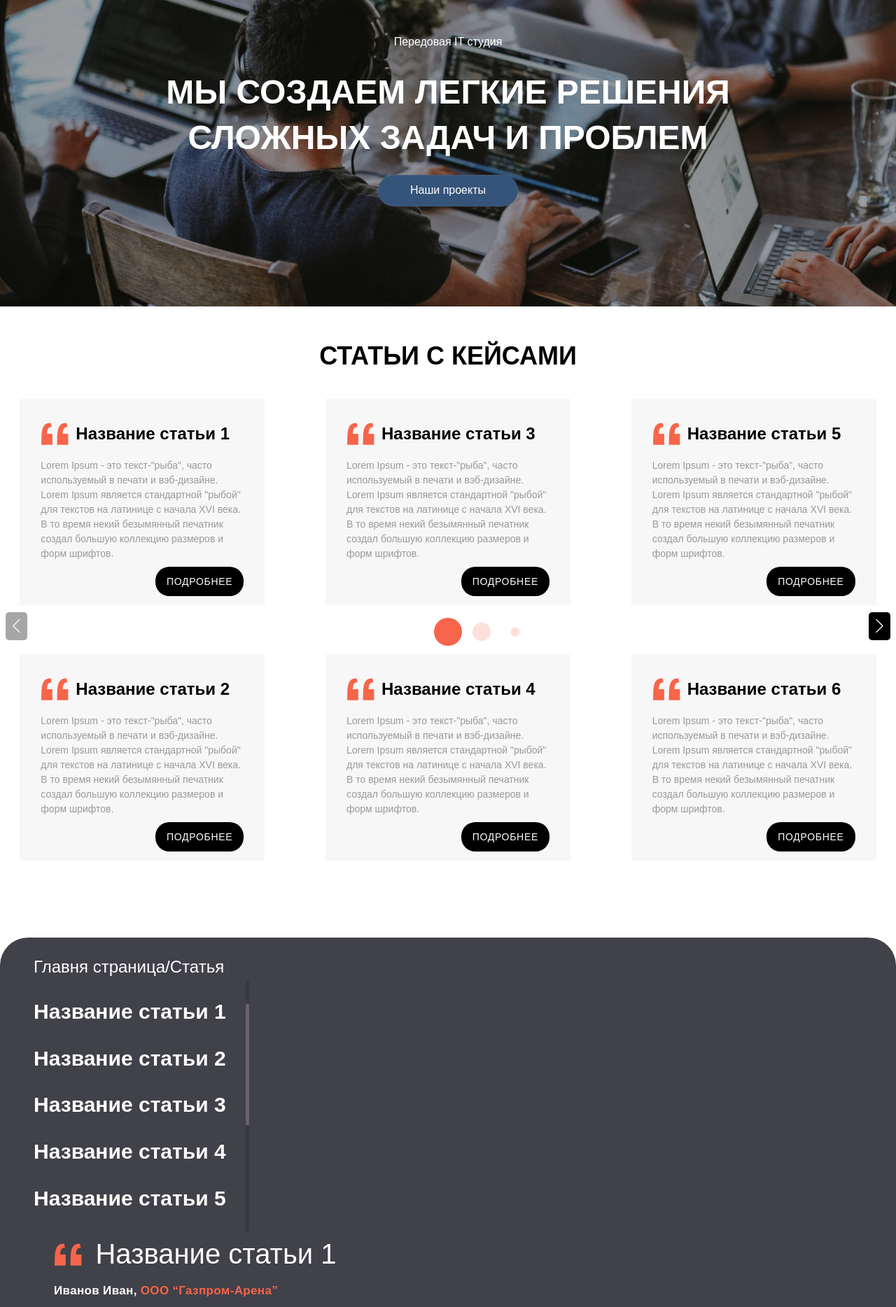
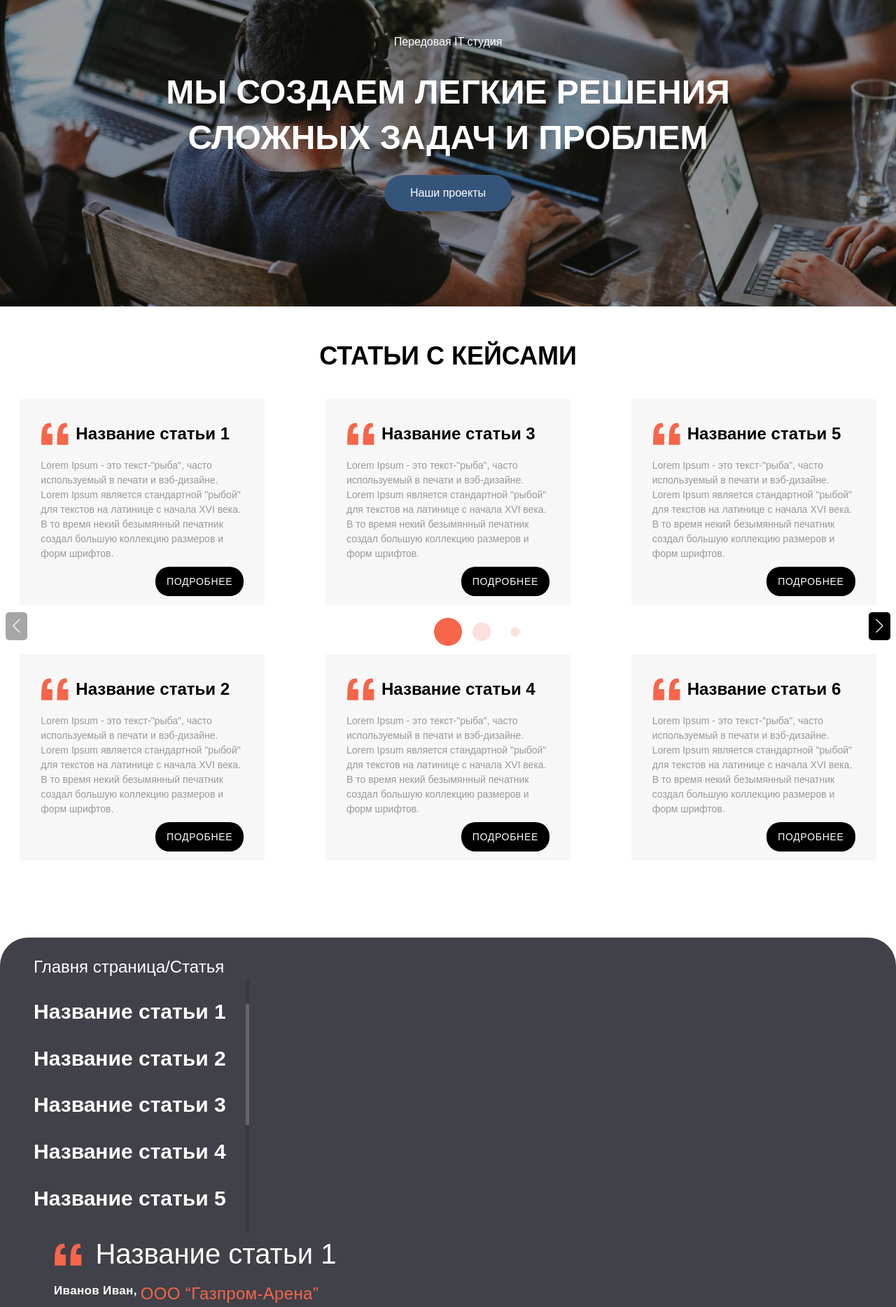
Before and after one commit to Ekaterina24/Visiting_card, a PHP site: page /second.html in a window 1280 px wide. Shown: the part 312-2180 px from the top of the page at 70% size. Run offline with PHP 8.4, Linux system fonts and the light colour scheme.

Commit message:
all links second.html

```diff
--- a/css/second.css
+++ b/css/second.css
@@ -105,7 +105,8 @@
     margin-top: 30px;
 }
 
-.info button {
+.info a {
+    display: inline-block;
     background: #34547A;
     box-shadow: 0px 0px 10px rgba(111, 111, 111, 0.25);
     border-radius: 30px;
@@ -114,11 +115,9 @@
     line-height: 20px;
     text-align: center;
     color: #FFFFFF;
-    width: 200px;
-    height: 45px;
-    outline: none;
     border: 1px solid rgba(111, 111, 111, 0.25);
     box-sizing: border-box;
+    padding: 15px 36px;
 }
 
 .burger {
@@ -263,96 +262,6 @@
     overflow: hidden;
 }
 
-/* .more-article {
-    margin-bottom: 20px;
-}
-
-.container-more-article {
-    margin: 0 auto;
-    max-width: 1300px;
-    background: #404149;
-    border-radius: 40px;
-    padding: 51px 80px 0;
-}
-
-.responsive {
-    width: 100%;
-    height: auto;
-    max-width: 350px;
-    max-height: 350px;
-}
-
-.more-article-block img {
-    width: 40px;
-    height: 40px;
-    vertical-align: middle;
-}
-
-.more-article-block h3 {
-    margin: 0;
-    display: inline-block;
-    vertical-align: middle;
-
-    font-style: normal;
-    font-weight: bold;
-    font-size: 48px;
-    line-height: 59px;
-    color: #FFFFFF;
-    margin-left: 10px;
-}
-
-.more-article-author {
-    font-style: normal;
-    font-weight: bold;
-    font-size: 21px;
-    line-height: 26px;
-    letter-spacing: 0.02em;
-    color: #FFFFFF;
-
-    margin-left: 65px;
-    margin-top: 5px;
-}
-
-.more-article-author span {
-    color: #F7654A;
-}
-
-.more-article-text {
-    margin-top: 60px;
-}
-
-.more-article-text img {
-    float: left;
-    margin: 0 15px 5px 0;
-}
-
-.more-article-text p {
-    font-style: normal;
-    font-weight: normal;
-    font-size: 18px;
-    line-height: 21px;
-    color: #FFFFFF;
-}
-
-.more-article-btn {
-    margin-top: 220px;
-    padding-bottom: 26px;
-    text-align: right;
-}
-
-.more-article-btn a {
-    display: inline-block;
-    background: #F7654A;
-    box-shadow: 0px 0px 10px rgba(111, 111, 111, 0.25);
-    border-radius: 30px;
-    color: black;
-
-    font-style: normal;
-    font-weight: 500;
-    font-size: 24px;
-    padding: 12px 45px;
-} */
-
 .scroll-articles {
     margin-top: 50px;
     margin-bottom: 73px;
@@ -367,12 +276,29 @@
     padding: 28px 79px 80px 48px;
 }
 
-.scroll-articles h3 {
+.scroll-articles a {
+    display: block;
     margin: 0;
     font-style: normal;
     font-weight: 500;
     font-size: 24px;
     color: #FFFFFF;
+    display: inline-block;
+    vertical-align: top;
+}
+
+.container-scroll a:hover{
+    color: #F7654A;
+}
+
+.container-scroll span {
+    margin: 0;
+    font-style: normal;
+    font-weight: 500;
+    font-size: 24px;
+    color: #FFFFFF;
+    vertical-align: top;
+    display: inline-block;
 }
 
 .scroll-articles-title {
@@ -450,6 +376,10 @@
     font-weight: normal;
     font-size: 20px;
     color: #FFFFFF;
+}
+
+.scroll-articles-title .scroll:hover a {
+    color: #F7654A;
 }
 
 .swip2 .swiper-scrollbar-drag {
--- a/second.html
+++ b/second.html
@@ -18,13 +18,13 @@
                     <img src="images/Bez_imeni-1 1.svg" alt="icon">
                 </div>
 
-                <a class="main__menu__item" href="#">Главная</a>
-                <a class="main__menu__item" href="#">Услуги</a>
-                <a class="main__menu__item" href="#">О нас</a>
-                <a class="main__menu__item" href="#">Наши проекты</a>
-                <a class="main__menu__item" href="#">Отзывы</a>
-                <a class="main__menu__item" href="#">Статьи</a>
-                <a class="main__menu__item" href="#">Контакты</a>
+                <a class="main__menu__item" href="index.html#main">Главная</a>
+                <a class="main__menu__item" href="index.html#services">Услуги</a>
+                <a class="main__menu__item" href="index.html#about-us">О нас</a>
+                <a class="main__menu__item" href="index.html#projects">Наши проекты</a>
+                <a class="main__menu__item" href="index.html#reviews">Отзывы</a>
+                <a class="main__menu__item" href="index.html#articles">Статьи</a>
+                <a class="main__menu__item" href="index.html#contacts">Контакты</a>
 
                 <div class="main__phone">
                     <a href="#">+7(987)234-65-98</a>
@@ -65,7 +65,7 @@
                 <span>Передовая IT студия</span>
                 <h1>Мы создаем легкие решения
                     сложных задач и проблем</h1>
-                <button>Наши проекты</button>
+                <a data-goto="#projects" class="main__menu__item" href="index.html#projects">Наши проекты</a>
 
             </div>
         </div>
@@ -413,9 +413,9 @@
         </div>
     </div>
 
-    <div class="scroll-articles">
+    <div class="scroll-articles" id="more-articles">
         <div class="container-scroll">
-            <h3>Главня страница/Статья</h3>
+            <a href="index.html#main">Главня страница</a><span>/Статья</span><br>
             <div class="swip2 swiper-container">
                 <div class="swip2-slider swiper-wrapper">
                     <div class="scroll-articles-title swiper-slide">
```
Also changed, not shown: other parts of second.html (+12 -12 lines), index.html (+5 -5 lines).
